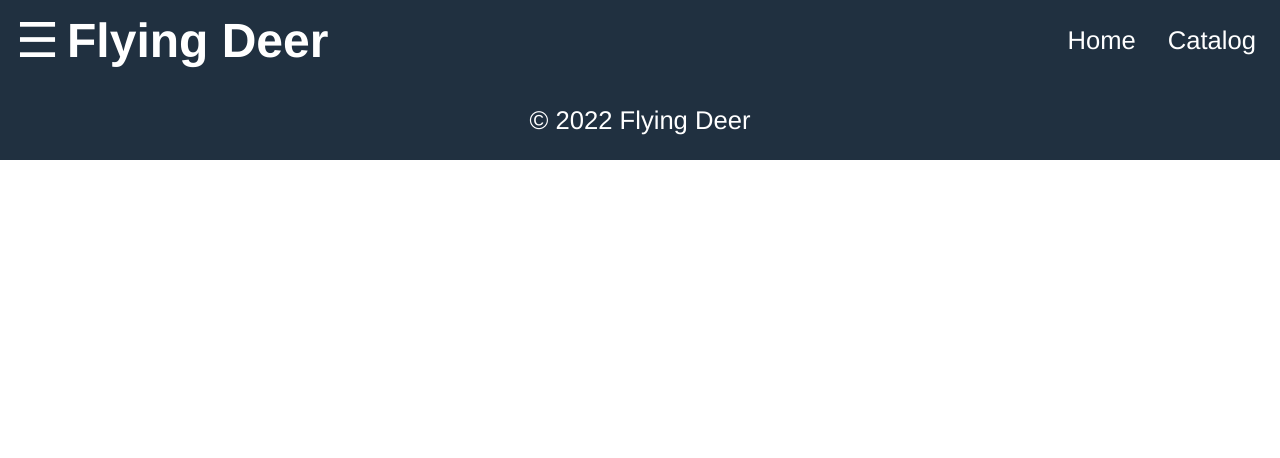
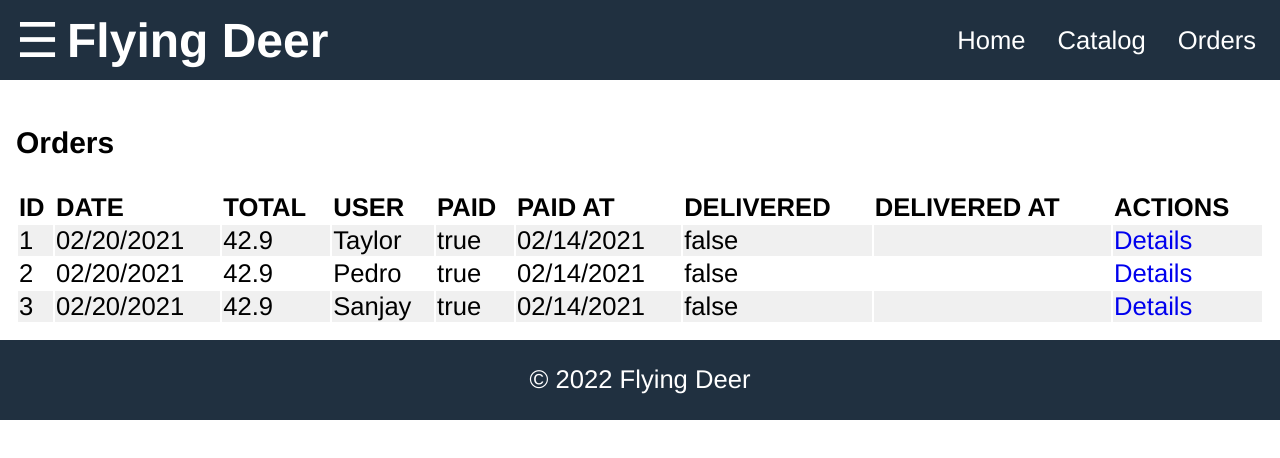
Before and after one commit to Operation-Flying-Deer/operation-flying-deer-web, a React (Create React App) app in the folder frontend/: page /orders in a window 1280 px wide. Shown: the top 458 px of the page. Built offline with nearby package versions, Linux system fonts and the light colour scheme.

Commit message:
Add orders feature with table view and order details

```diff
--- a/frontend/src/App.tsx
+++ b/frontend/src/App.tsx
@@ -1,6 +1,8 @@
 import { BrowserRouter as Router, Route, Routes, Link } from "react-router-dom";
 import Home from "./Home/Home";
 import Products from "./Products/Products";
+import Orders from "./Orders/Orders";
+import OrderDetail from "./Orders/OrderDetail";
 
 function App() {
   const openMenu = () => {
@@ -22,6 +24,7 @@ function App() {
           <div className="header-links">
             <Link to="/">Home</Link>
             <Link to="/catalog">Catalog</Link>
+            <Link to="/orders">Orders</Link>
           </div>
         </header>
         <aside className="sidebar">
@@ -40,6 +43,8 @@ function App() {
           <Routes>
             <Route path="/" element={<Home />} />
             <Route path="/catalog" element={<Products />} />
+            <Route path="/orders" element={<Orders />} />
+            <Route path="/order/:id" element={<OrderDetail />} />
           </Routes>
         </main>
         <footer className="footer">
--- /dev/null
+++ b/frontend/src/Orders/OrderDetail.tsx
@@ -0,0 +1,15 @@
+import data from "./data";
+import { useParams } from "react-router-dom";
+
+function OrderDetail() {
+  const { id } = useParams<{ id: string }>();
+  const order = data.orders.find((o) => o._id === parseInt(id as string));
+
+  return (
+    <div>
+      <h3>order name: {order?.user.name}</h3>
+    </div>
+  );
+}
+
+export default OrderDetail;
--- /dev/null
+++ b/frontend/src/Orders/Orders.tsx
@@ -0,0 +1,50 @@
+import { Link } from "react-router-dom";
+import data from "./data";
+
+function Orders() {
+  return (
+    <div className="content content-margined">
+      <div className="order-header">
+        <h3>Orders</h3>
+      </div>
+      <div className="order-list">
+        <table className="table">
+          <thead>
+            <tr>
+              <th>ID</th>
+              <th>DATE</th>
+              <th>TOTAL</th>
+              <th>USER</th>
+              <th>PAID</th>
+              <th>PAID AT</th>
+              <th>DELIVERED</th>
+              <th>DELIVERED AT</th>
+              <th>ACTIONS</th>
+            </tr>
+          </thead>
+          <tbody>
+            {data.orders.map((order) => (
+              <tr key={order._id}>
+                <td>{order._id}</td>
+                <td>{order.createdAt}</td>
+                <td>{order.totalPrice}</td>
+                <td>{order.user.name}</td>
+                <td>{order.isPaid.toString()}</td>
+                <td>{order.paidAt}</td>
+                <td>{order.isDelivered.toString()}</td>
+                <td>{order.deliveredDate}</td>
+                <td>
+                  <Link to={"/order/" + order._id} className="button secondary">
+                    Details
+                  </Link>
+                </td>
+              </tr>
+            ))}
+          </tbody>
+        </table>
+      </div>
+    </div>
+  );
+}
+
+export default Orders;
--- /dev/null
+++ b/frontend/src/Orders/data.tsx
@@ -0,0 +1,42 @@
+const data = {
+  orders: [
+    {
+      _id: 1,
+      createdAt: '02/20/2021',
+      totalPrice: 42.90,
+      user: {
+        name: 'Taylor'
+      },
+      isPaid: true,
+      paidAt: '02/14/2021',
+      isDelivered: false,
+      deliveredDate: null,
+    },
+    {
+      _id: 2,
+      createdAt: '02/20/2021',
+      totalPrice: 42.90,
+      user: {
+        name: 'Pedro'
+      },
+      isPaid: true,
+      paidAt: '02/14/2021',
+      isDelivered: false,
+      deliveredDate: null,
+    },
+    {
+      _id: 3,
+      createdAt: '02/20/2021',
+      totalPrice: 42.90,
+      user: {
+        name: 'Sanjay'
+      },
+      isPaid: true,
+      paidAt: '02/14/2021',
+      isDelivered: false,
+      deliveredDate: null,
+    }
+  ]
+};
+
+export default data;
--- a/frontend/src/index.css
+++ b/frontend/src/index.css
@@ -128,3 +128,22 @@ a:hover {
 .product-rating {
     margin-bottom: 1rem;
 }
+.order-header {
+  display: flex;
+  justify-content: space-between;
+  align-items: flex-start;
+}
+
+.content-margined {
+  margin: 1rem;
+}
+
+.table {
+  width: 100%;
+}
+th {
+  text-align: left;
+}
+tbody > tr:nth-child(odd) {
+  background-color: #f0f0f0;
+}
```
